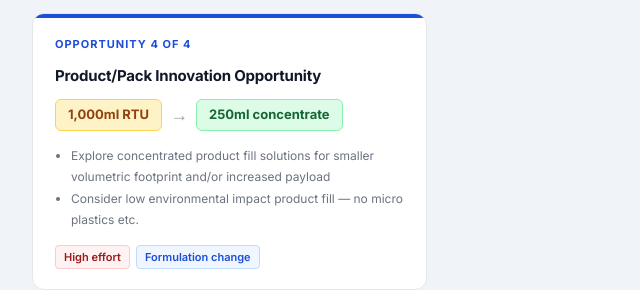
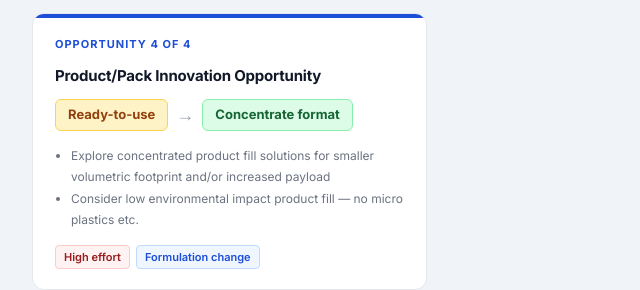
Before and after one commit to catherineinstil/eunomia-packbenchmark, a plain HTML site: page screen-2-brand-benchmarking.html in a window 1280 px wide. Shown: the part 1029-1319 px from the top of the page, 0-640 px from the left. Drawn offline with Linux system fonts and the light colour scheme.

Commit message:
Replace invented concentrate volumes with non-committal labels
'1,000ml RTU → 250ml concentrate' replaced with
'Ready-to-use → Concentrate format' — page 17 gives no specific volumes

Co-authored-by: Copilot <223556219+Copilot@users.noreply.github.com>

```diff
--- a/screen-2-brand-benchmarking.html
+++ b/screen-2-brand-benchmarking.html
@@ -458,9 +458,9 @@
       <div class="roadmap-num">Opportunity 4 of 4</div>
       <div class="roadmap-title">Product/Pack Innovation Opportunity</div>
       <div class="change-row">
-        <div class="cur-val">1,000ml RTU</div>
+        <div class="cur-val">Ready-to-use</div>
         <div class="arrow-val">→</div>
-        <div class="target-val">250ml concentrate</div>
+        <div class="target-val">Concentrate format</div>
       </div>
       <div class="roadmap-desc">
         <ul style="padding-left:16px;margin:0;line-height:1.8">
```
